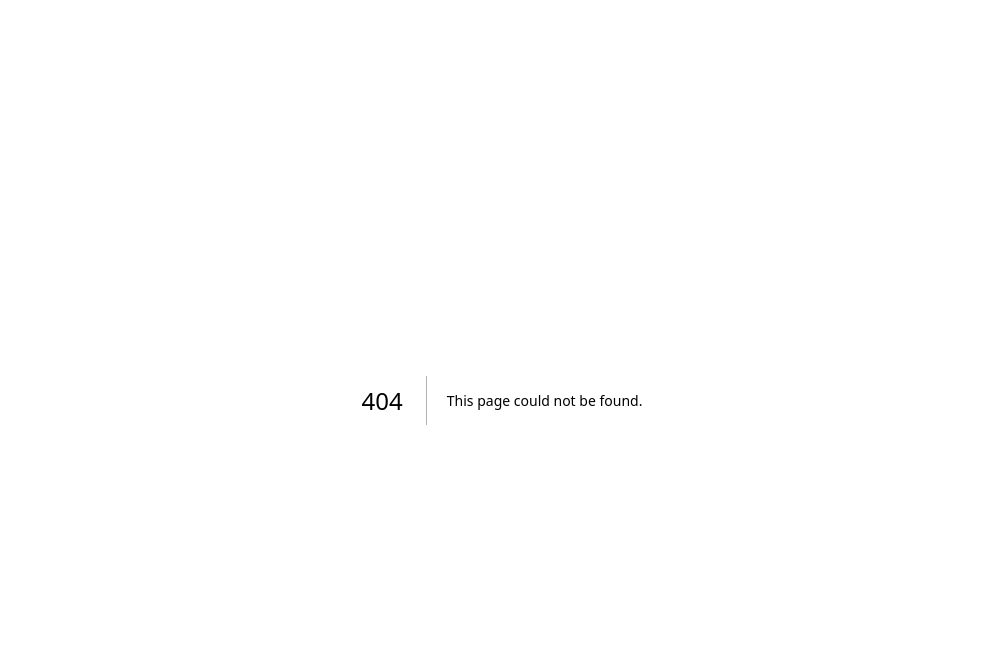
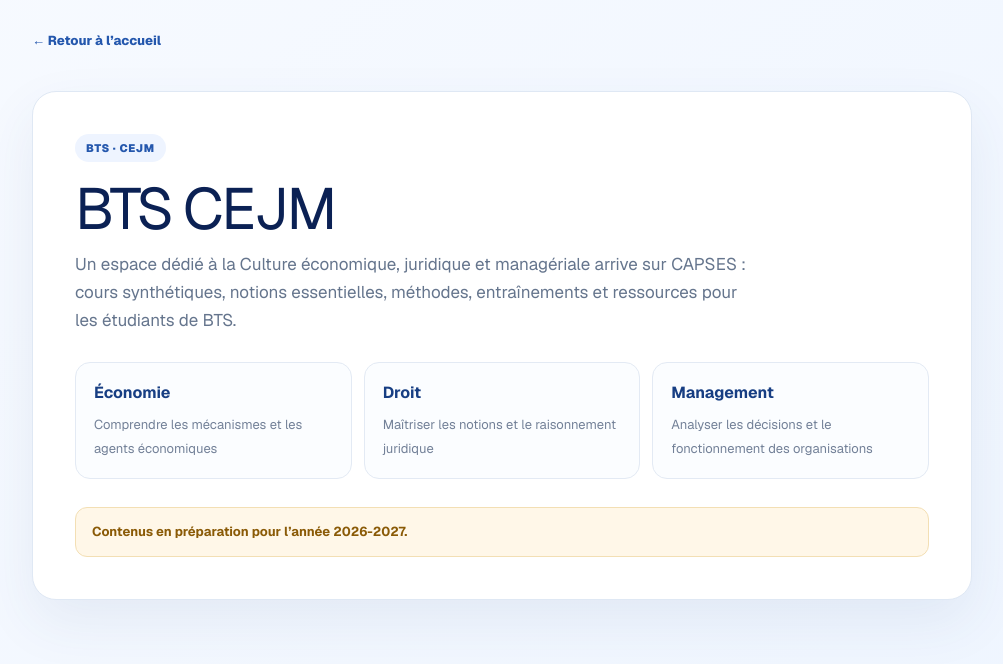
Before and after one commit to menceco-dakasier/capses, a Next.js app: page /bts-cejm in a window 1280 px wide. Before the commit this address had no page. Shown: the top 664 px of the page, without its empty margins (138-1141 px from the left). Built offline with nearby package versions, Linux system fonts and the light colour scheme.

Commit message:
feat: créer la page BTS CEJM

```diff
--- /dev/null
+++ b/src/app/bts-cejm/page.tsx
@@ -0,0 +1,79 @@
+import Link from "next/link";
+
+export default function BTSCEJMPage() {
+  return (
+    <main style={{
+      minHeight:"100vh",
+      background:"linear-gradient(135deg,#f7faff,#eef5ff)",
+      color:"#10214a",
+      fontFamily:"var(--font-geist-sans), Arial, sans-serif"
+    }}>
+      <div style={{maxWidth:980,margin:"0 auto",padding:"28px 20px 70px"}}>
+        <Link href="/" style={{
+          display:"inline-flex",alignItems:"center",gap:8,
+          color:"#2457ad",textDecoration:"none",fontWeight:750,fontSize:13,
+          marginBottom:40
+        }}>← Retour à l’accueil</Link>
+
+        <section style={{
+          background:"#fff",border:"1px solid #dfe8f4",borderRadius:24,
+          padding:"42px",boxShadow:"0 22px 55px rgba(48,77,124,.08)"
+        }}>
+          <div style={{
+            display:"inline-block",padding:"6px 11px",borderRadius:999,
+            background:"#eef4ff",color:"#2457ad",fontSize:11,fontWeight:850,
+            letterSpacing:".06em",textTransform:"uppercase",marginBottom:18
+          }}>
+            BTS · CEJM
+          </div>
+
+          <h1 style={{
+            margin:"0 0 12px",fontSize:"clamp(34px,6vw,58px)",
+            lineHeight:1,letterSpacing:"-.045em",color:"#0b2154"
+          }}>
+            BTS CEJM
+          </h1>
+
+          <p style={{
+            margin:0,maxWidth:680,fontSize:17,lineHeight:1.65,color:"#65758d"
+          }}>
+            Un espace dédié à la Culture économique, juridique et managériale
+            arrive sur CAPSES : cours synthétiques, notions essentielles,
+            méthodes, entraînements et ressources pour les étudiants de BTS.
+          </p>
+
+          <div style={{
+            marginTop:28,display:"grid",
+            gridTemplateColumns:"repeat(auto-fit,minmax(190px,1fr))",gap:12
+          }}>
+            {[
+              ["Économie","Comprendre les mécanismes et les agents économiques"],
+              ["Droit","Maîtriser les notions et le raisonnement juridique"],
+              ["Management","Analyser les décisions et le fonctionnement des organisations"]
+            ].map(([title,text])=>(
+              <div key={title} style={{
+                border:"1px solid #e3eaf4",borderRadius:15,padding:"18px",
+                background:"#fbfdff"
+              }}>
+                <strong style={{display:"block",color:"#173e83",marginBottom:7}}>
+                  {title}
+                </strong>
+                <span style={{fontSize:13,lineHeight:1.5,color:"#738198"}}>
+                  {text}
+                </span>
+              </div>
+            ))}
+          </div>
+
+          <div style={{
+            marginTop:28,padding:"14px 16px",borderRadius:12,
+            background:"#fff7e8",border:"1px solid #f3dfb4",
+            color:"#8a5a06",fontSize:13,fontWeight:700
+          }}>
+            Contenus en préparation pour l’année 2026-2027.
+          </div>
+        </section>
+      </div>
+    </main>
+  );
+}
```
